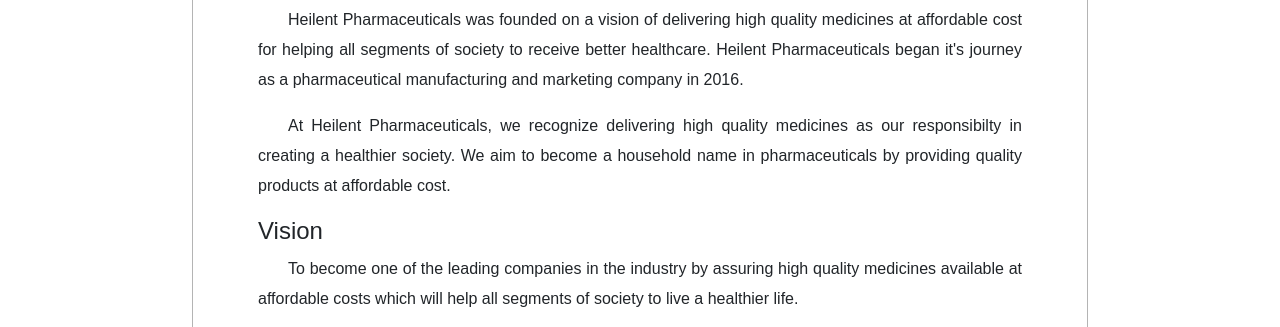
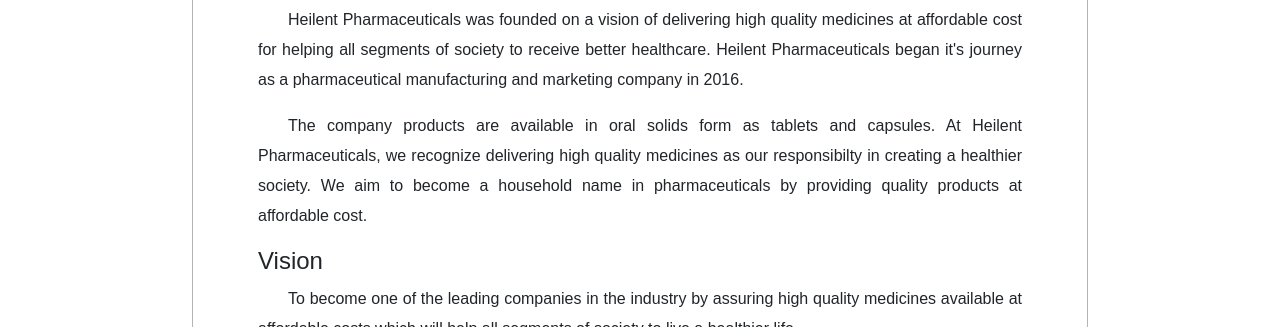
Before and after one commit to shahulshameer/shahulshameer.github.io, a plain HTML site: page profile.html in a window 1280 px wide. Shown: the part 471-798 px from the top of the page. Drawn offline with Linux system fonts and the light colour scheme; a web font is replaced by a local one.

Commit message:
Update profile.html

```diff
--- a/profile.html
+++ b/profile.html
@@ -67,6 +67,7 @@
                             and marketing company in 2016.
                         </p>
                         <p class="my-paragraph">
+                            The company products are available in oral solids form as tablets and capsules.
                             At Heilent Pharmaceuticals, we recognize delivering high quality medicines as our responsibilty in creating a healthier
                             society. We aim to become a household name in pharmaceuticals by providing quality products
                             at affordable cost.
```
